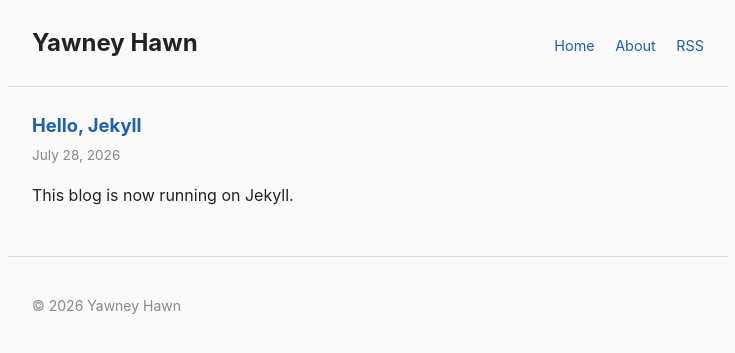
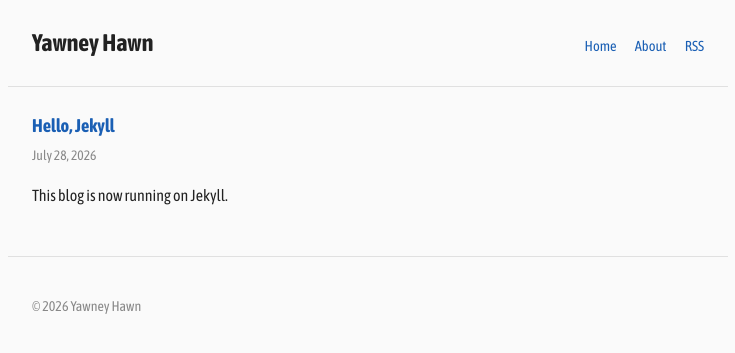
Before and after one commit to TOsan211/yawney_hawn, a Jekyll site: the page built from index.html, in a window 1280 px wide. Shown: the top 353 px of the page, without its empty margins (272-1007 px from the left). Built offline with Jekyll 4.4.1, drawn with Linux system fonts in a browser that asks for light colours.

Commit message:
Use Asap Condensed as the site font
Self-host the Latin subset (400/600/700 woff2) instead of linking to
Google Fonts, so the existing strict CSP (default-src 'self') doesn't
need to be relaxed to allow an external font host.

Co-Authored-By: Claude Sonnet 5 <noreply@anthropic.com>

```diff
--- a/_config.yml
+++ b/_config.yml
@@ -1,6 +1,6 @@
 title: Yawney Hawn
 description: The Yawney Hawn blog
-author: TOsan211
+author: Yawney Hawn
 lang: en
 
 url: "https://TOsan211.github.io"
--- a/assets/css/style.scss
+++ b/assets/css/style.scss
@@ -1,12 +1,36 @@
 ---
 ---
+@font-face {
+  font-family: "Asap Condensed";
+  font-style: normal;
+  font-weight: 400;
+  font-display: swap;
+  src: url("{{ '/assets/fonts/asap-condensed-400.woff2' | relative_url }}") format("woff2");
+}
+
+@font-face {
+  font-family: "Asap Condensed";
+  font-style: normal;
+  font-weight: 600;
+  font-display: swap;
+  src: url("{{ '/assets/fonts/asap-condensed-600.woff2' | relative_url }}") format("woff2");
+}
+
+@font-face {
+  font-family: "Asap Condensed";
+  font-style: normal;
+  font-weight: 700;
+  font-display: swap;
+  src: url("{{ '/assets/fonts/asap-condensed-700.woff2' | relative_url }}") format("woff2");
+}
+
 * {
   box-sizing: border-box;
 }
 
 body {
   margin: 0;
-  font-family: -apple-system, "Segoe UI", "Hiragino Kaku Gothic ProN", sans-serif;
+  font-family: "Asap Condensed", sans-serif;
   line-height: 1.6;
   color: #222;
   background: #fafafa;
```
Also changed, not shown: assets/fonts/asap-condensed-400.woff2 (added), assets/fonts/asap-condensed-600.woff2 (added), assets/fonts/asap-condensed-700.woff2 (added).
